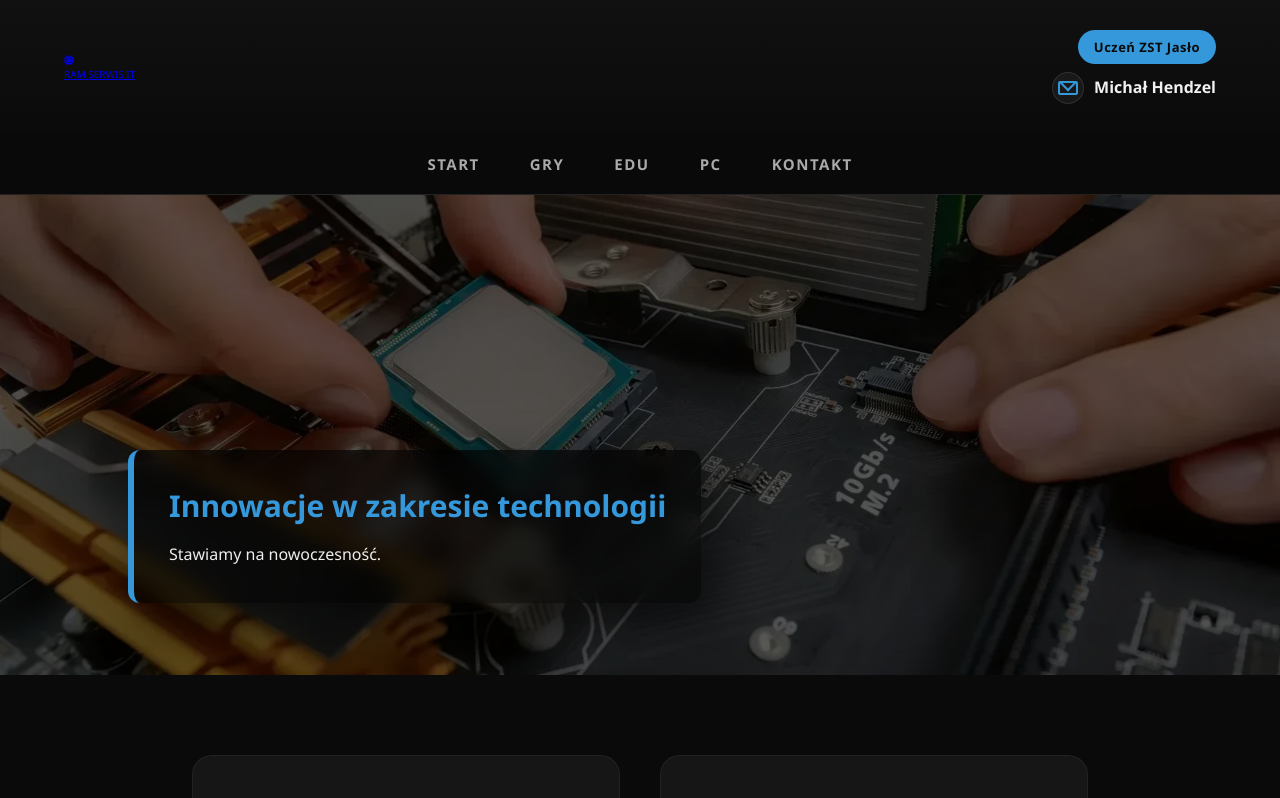
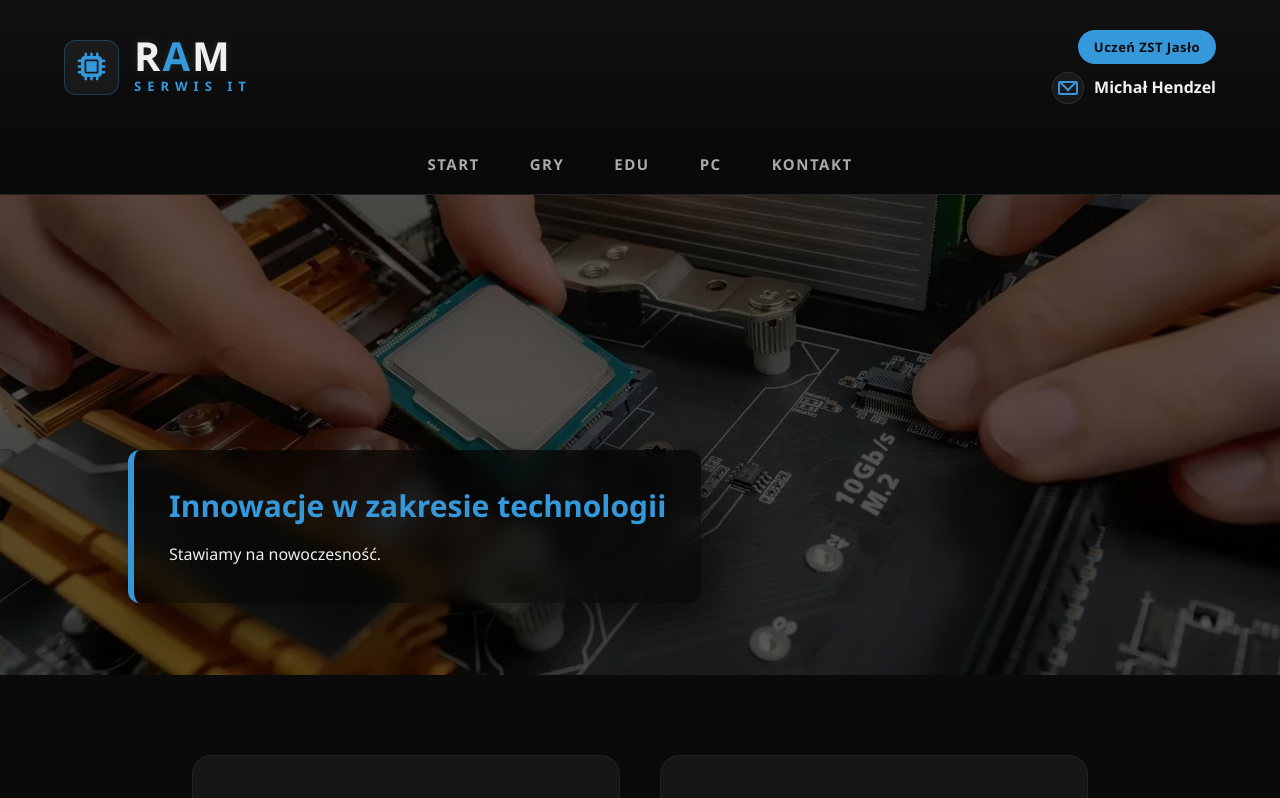
Before and after one commit to GP972/Serwis-RAM, a website: page index.html in a window 1280 px wide. Shown: the top 798 px of the page. Drawn offline with Linux system fonts and the light colour scheme.

Commit message:
Update styles.css

```diff
--- a/styles.css
+++ b/styles.css
@@ -135,14 +135,81 @@ header ul {
   border-bottom: 1px solid var(--accent-color);
 }
 
-.hoverimage {
-  filter: drop-shadow(0 0 10px rgba(52, 152, 219, 0.2));
-  transition: 0.5s cubic-bezier(0.175, 0.885, 0.32, 1.275);
+/* logo */
+
+.logo-link {
+  text-decoration: none !important;
+  display: block;
 }
 
-.hoverimage:hover {
+.modern-logo {
+ 	display: flex;
+  align-items: center;
+  gap: 15px;
+  transition: 0.3s cubic-bezier(0.175, 0.885, 0.32, 1.275);
+}
+
+.modern-logo:hover {
   transform: scale(1.05) rotate(-1deg);
-  filter: drop-shadow(0 0 20px var(--accent-color));
+  filter: drop-shadow(0 0 15px var(--accent-glow));
+}
+
+.logo-icon-box {
+  width: 55px;
+  height: 55px;
+  background: var(--glass);
+  border-radius: 12px;
+  display: flex;
+  justify-content: center;
+  align-items: center;
+  border: 1px solid rgba(52, 152, 219, 0.3);
+  transition: 0.4s;
+}
+
+.logo-icon {
+  font-size: 2.8rem;
+  color: var(--accent-color);
+  transition: 0.4s;
+}
+
+.logo-text-group {
+  display: flex;
+  flex-direction: column;
+  justify-content: center;
+}
+
+.logo-text {
+  font-size: 4rem;
+  font-weight: 900;
+  color: var(--text-color);
+  letter-spacing: 2px;
+  text-transform: uppercase;
+  line-height: 0.85;
+  text-shadow: 0 0 10px rgba(255, 255, 255, 0.1);
+}
+
+.logo-text span {
+color: var(--accent-color);
+}
+
+.logo-sub {
+  font-size: 1.3rem;
+  font-weight: 700;
+  color: var(--accent-color);
+  letter-spacing: 6px;
+  text-transform: uppercase;
+  margin-top: 4px;
+}
+
+.logo-link:hover .logo-icon-box {
+  background: var(--accent-color);
+  border-color: var(--text-color);
+  box-shadow: 0 0 20px var(--accent-color);
+}
+
+.logo-link:hover .logo-icon {
+  color: #000;
+  transform: rotate(15deg);
 }
 
 @keyframes titler {
```
